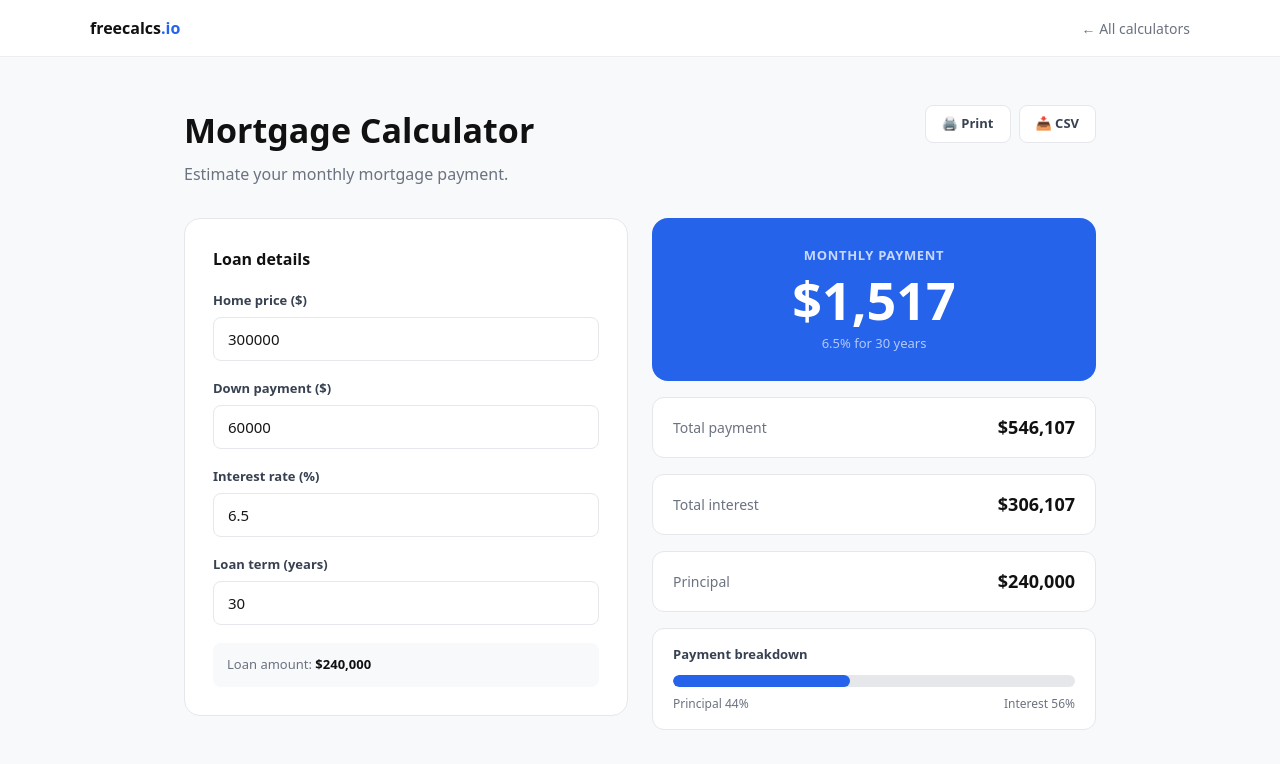
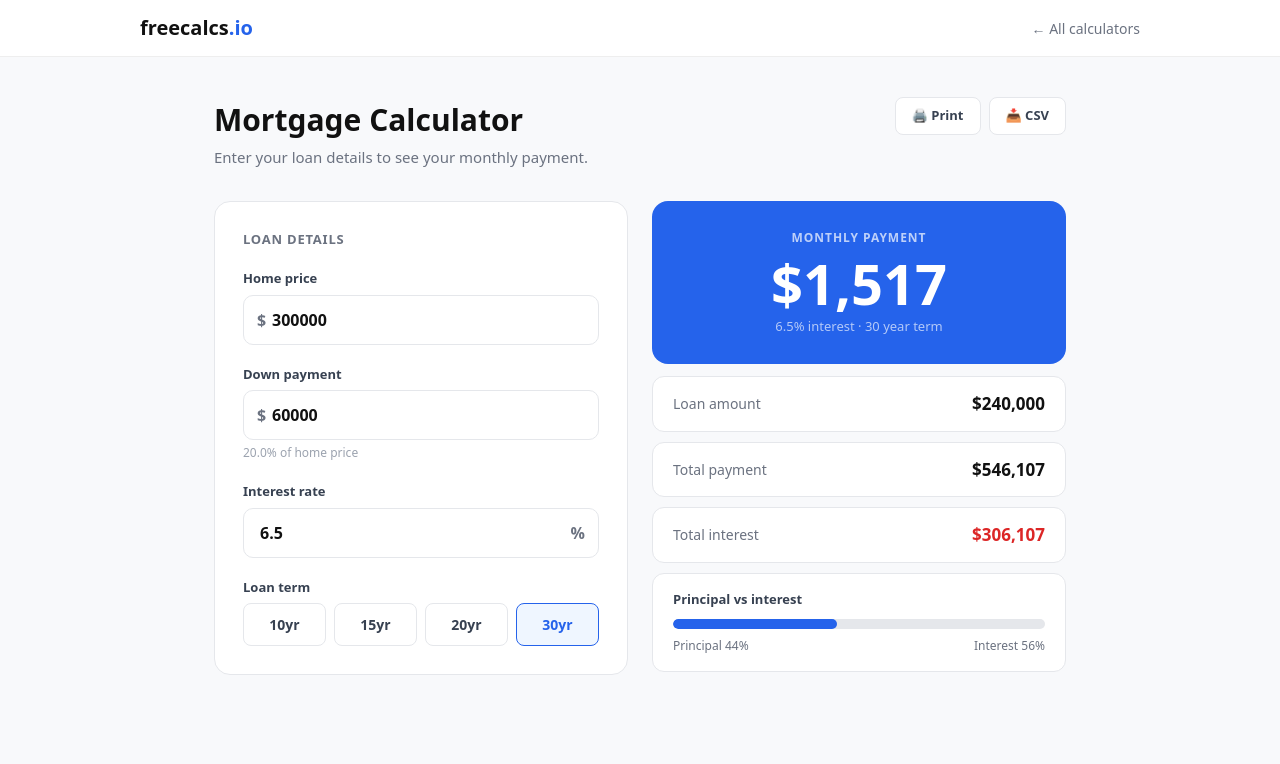
Before and after one commit to Tunjilor/freecalcs, a Next.js app: page /mortgage in a window 1280 px wide. Shown: the top 764 px of the page. Built offline with nearby package versions, Linux system fonts and the light colour scheme.

Commit message:
fix mortgage inputs with visible values

```diff
--- a/src/app/mortgage/page.tsx
+++ b/src/app/mortgage/page.tsx
@@ -3,93 +3,182 @@ import { useState } from "react";
 import Link from "next/link";
 
 export default function MortgageCalculator() {
-  const [home, setHome] = useState("300000");
-  const [down, setDown] = useState("60000");
-  const [rate, setRate] = useState("6.5");
-  const [years, setYears] = useState("30");
+  const [home, setHome] = useState(300000);
+  const [down, setDown] = useState(60000);
+  const [rate, setRate] = useState(6.5);
+  const [years, setYears] = useState(30);
 
-  const h = parseFloat(home)||0;
-  const d = parseFloat(down)||0;
-  const r = parseFloat(rate)||0;
-  const y = parseFloat(years)||0;
-  const principal = h - d;
-  const mr = r/100/12;
-  const n = y*12;
-  const payment = mr > 0 ? principal*(mr*Math.pow(1+mr,n))/(Math.pow(1+mr,n)-1) : principal/n;
-  const total = payment*n;
-  const interest = total-principal;
-  const fmt = (v:number) => isNaN(v)||!isFinite(v) ? "$0" : v.toLocaleString("en-US",{style:"currency",currency:"USD",maximumFractionDigits:0});
+  const principal = home - down;
+  const mr = rate / 100 / 12;
+  const n = years * 12;
+  const payment = mr > 0 ? principal * (mr * Math.pow(1 + mr, n)) / (Math.pow(1 + mr, n) - 1) : principal / n;
+  const total = payment * n;
+  const interest = total - principal;
+  const fmt = (v: number) => v.toLocaleString("en-US", { style: "currency", currency: "USD", maximumFractionDigits: 0 });
 
   const handlePrint = () => window.print();
   const handleCSV = () => {
-    const csv = `Field,Value\nHome Price,$${h}\nDown Payment,$${d}\nLoan Amount,$${principal}\nInterest Rate,${r}%\nLoan Term,${y} years\nMonthly Payment,${fmt(payment)}\nTotal Payment,${fmt(total)}\nTotal Interest,${fmt(interest)}`;
-    const blob = new Blob([csv],{type:"text/csv"});
-    const url = URL.createObjectURL(blob);
-    const a = document.createElement("a"); a.href=url; a.download="mortgage.csv"; a.click();
+    const csv = `Field,Value\nHome Price,$${home}\nDown Payment,$${down}\nLoan Amount,$${principal}\nInterest Rate,${rate}%\nLoan Term,${years} years\nMonthly Payment,${fmt(payment)}\nTotal Payment,${fmt(total)}\nTotal Interest,${fmt(interest)}`;
+    const blob = new Blob([csv], { type: "text/csv" });
+    const a = document.createElement("a");
+    a.href = URL.createObjectURL(blob);
+    a.download = "mortgage.csv";
+    a.click();
   };
 
   return (
-    <main style={{minHeight:"100vh",background:"#f8f9fb",fontFamily:"system-ui,sans-serif"}}>
-      <style>{`@media print{nav,#actions{display:none}}`}</style>
-      <nav style={{background:"#fff",borderBottom:"1px solid #eee",padding:"0 24px"}}>
-        <div style={{maxWidth:1100,margin:"0 auto",height:56,display:"flex",alignItems:"center",justifyContent:"space-between"}}>
-          <Link href="/" style={{textDecoration:"none"}}><b style={{color:"#111"}}>freecalcs</b><b style={{color:"#2563eb"}}>.io</b></Link>
-          <Link href="/" style={{color:"#6b7280",textDecoration:"none",fontSize:14}}>← All calculators</Link>
+    <main style={{ minHeight: "100vh", background: "#f8f9fb", fontFamily: "system-ui,sans-serif" }}>
+      <style>{`
+        * { box-sizing: border-box; }
+        .input-group { margin-bottom: 20px; }
+        .input-label { font-size: 13px; font-weight: 600; color: #374151; display: block; margin-bottom: 6px; }
+        .input-field {
+          width: 100%;
+          padding: 12px 16px;
+          border-radius: 10px;
+          border: 1.5px solid #e5e7eb;
+          font-size: 16px;
+          font-weight: 600;
+          color: #111;
+          background: #fff;
+          outline: none;
+          transition: border-color 0.15s;
+        }
+        .input-field:focus { border-color: #2563eb; }
+        .result-row {
+          display: flex;
+          justify-content: space-between;
+          align-items: center;
+          padding: 14px 20px;
+          background: #fff;
+          border: 1px solid #e5e7eb;
+          border-radius: 12px;
+          margin-bottom: 10px;
+        }
+        .action-btn {
+          padding: 8px 16px;
+          border-radius: 8px;
+          border: 1.5px solid #e5e7eb;
+          background: #fff;
+          font-size: 13px;
+          font-weight: 600;
+          color: #374151;
+          cursor: pointer;
+          transition: all 0.15s;
+        }
+        .action-btn:hover { border-color: #2563eb; color: #2563eb; }
+        .two-col {
+          display: grid;
+          grid-template-columns: 1fr 1fr;
+          gap: 24px;
+          align-items: start;
+        }
+        @media (max-width: 700px) {
+          .two-col { grid-template-columns: 1fr; }
+          .results-panel { order: -1; }
+        }
+        @media print { nav, .action-btns { display: none; } }
+      `}</style>
+
+      <nav style={{ background: "#fff", borderBottom: "1px solid #eee", padding: "0 24px" }}>
+        <div style={{ maxWidth: 1000, margin: "0 auto", height: 56, display: "flex", alignItems: "center", justifyContent: "space-between" }}>
+          <Link href="/" style={{ textDecoration: "none" }}>
+            <b style={{ color: "#111", fontSize: 20 }}>freecalcs</b>
+            <b style={{ color: "#2563eb", fontSize: 20 }}>.io</b>
+          </Link>
+          <Link href="/" style={{ color: "#6b7280", textDecoration: "none", fontSize: 14 }}>← All calculators</Link>
         </div>
       </nav>
-      <section style={{maxWidth:960,margin:"0 auto",padding:"48px 24px 80px"}}>
-        <div style={{display:"flex",justifyContent:"space-between",alignItems:"flex-start",flexWrap:"wrap",gap:12,marginBottom:32}}>
+
+      <section style={{ maxWidth: 900, margin: "0 auto", padding: "40px 24px 80px" }}>
+        <div style={{ display: "flex", justifyContent: "space-between", alignItems: "flex-start", flexWrap: "wrap", gap: 12, marginBottom: 32 }}>
           <div>
-            <h1 style={{fontSize:34,fontWeight:800,color:"#111",marginBottom:6}}>Mortgage Calculator</h1>
-            <p style={{color:"#6b7280",fontSize:16}}>Estimate your monthly mortgage payment.</p>
+            <h1 style={{ fontSize: 30, fontWeight: 800, color: "#111", marginBottom: 4 }}>Mortgage Calculator</h1>
+            <p style={{ color: "#6b7280", fontSize: 15 }}>Enter your loan details to see your monthly payment.</p>
           </div>
-          <div id="actions" style={{display:"flex",gap:8}}>
-            <button onClick={handlePrint} style={{padding:"8px 16px",borderRadius:8,border:"1px solid #e5e7eb",background:"#fff",fontSize:13,fontWeight:600,color:"#374151",cursor:"pointer"}}>🖨️ Print</button>
-            <button onClick={handleCSV} style={{padding:"8px 16px",borderRadius:8,border:"1px solid #e5e7eb",background:"#fff",fontSize:13,fontWeight:600,color:"#374151",cursor:"pointer"}}>📥 CSV</button>
+          <div className="action-btns" style={{ display: "flex", gap: 8 }}>
+            <button className="action-btn" onClick={handlePrint}>🖨️ Print</button>
+            <button className="action-btn" onClick={handleCSV}>📥 CSV</button>
           </div>
         </div>
 
-        <div style={{display:"grid",gridTemplateColumns:"1fr 1fr",gap:24,alignItems:"start"}}>
-          <div style={{background:"#fff",borderRadius:16,border:"1px solid #e5e7eb",padding:28}}>
-            <h2 style={{fontSize:16,fontWeight:700,color:"#111",marginBottom:20}}>Loan details</h2>
-            {[
-              {label:"Home price ($)",val:home,set:setHome,hint:"e.g. 300000"},
-              {label:"Down payment ($)",val:down,set:setDown,hint:"e.g. 60000"},
-              {label:"Interest rate (%)",val:rate,set:setRate,hint:"e.g. 6.5"},
-              {label:"Loan term (years)",val:years,set:setYears,hint:"e.g. 30"},
-            ].map((f)=>(
-              <div key={f.label} style={{marginBottom:18}}>
-                <label style={{fontSize:13,fontWeight:600,color:"#374151",display:"block",marginBottom:6}}>{f.label}</label>
-                <input type="number" value={f.val} placeholder={f.hint}
-                  onChange={e=>f.set(e.target.value)}
-                  style={{width:"100%",padding:"10px 14px",borderRadius:8,border:"1px solid #e5e7eb",fontSize:15,outline:"none",boxSizing:"border-box"}}/>
+        <div className="two-col">
+          {/* Left — inputs */}
+          <div style={{ background: "#fff", borderRadius: 16, border: "1px solid #e5e7eb", padding: 28 }}>
+            <p style={{ fontSize: 13, fontWeight: 700, color: "#6b7280", textTransform: "uppercase", letterSpacing: "0.06em", marginBottom: 20 }}>Loan details</p>
+
+            <div className="input-group">
+              <label className="input-label">Home price</label>
+              <div style={{ position: "relative" }}>
+                <span style={{ position: "absolute", left: 14, top: "50%", transform: "translateY(-50%)", color: "#6b7280", fontWeight: 600, fontSize: 16 }}>$</span>
+                <input className="input-field" style={{ paddingLeft: 28 }} type="number" value={home}
+                  onChange={e => setHome(Number(e.target.value))} />
               </div>
-            ))}
-            <div style={{background:"#f8f9fb",borderRadius:8,padding:"12px 14px",fontSize:13,color:"#6b7280",marginTop:8}}>
-              Loan amount: <b style={{color:"#111"}}>{fmt(principal)}</b>
+            </div>
+
+            <div className="input-group">
+              <label className="input-label">Down payment</label>
+              <div style={{ position: "relative" }}>
+                <span style={{ position: "absolute", left: 14, top: "50%", transform: "translateY(-50%)", color: "#6b7280", fontWeight: 600, fontSize: 16 }}>$</span>
+                <input className="input-field" style={{ paddingLeft: 28 }} type="number" value={down}
+                  onChange={e => setDown(Number(e.target.value))} />
+              </div>
+              <p style={{ fontSize: 12, color: "#9ca3af", marginTop: 4 }}>
+                {home > 0 ? `${((down / home) * 100).toFixed(1)}% of home price` : ""}
+              </p>
+            </div>
+
+            <div className="input-group">
+              <label className="input-label">Interest rate</label>
+              <div style={{ position: "relative" }}>
+                <input className="input-field" style={{ paddingRight: 32 }} type="number" step={0.1} value={rate}
+                  onChange={e => setRate(Number(e.target.value))} />
+                <span style={{ position: "absolute", right: 14, top: "50%", transform: "translateY(-50%)", color: "#6b7280", fontWeight: 600, fontSize: 16 }}>%</span>
+              </div>
+            </div>
+
+            <div className="input-group" style={{ marginBottom: 0 }}>
+              <label className="input-label">Loan term</label>
+              <div style={{ display: "flex", gap: 8 }}>
+                {[10, 15, 20, 30].map(y => (
+                  <button key={y} onClick={() => setYears(y)}
+                    style={{ flex: 1, padding: "10px 0", borderRadius: 8, border: `1.5px solid ${years === y ? "#2563eb" : "#e5e7eb"}`, background: years === y ? "#eff6ff" : "#fff", color: years === y ? "#2563eb" : "#374151", fontWeight: 700, fontSize: 14, cursor: "pointer" }}>
+                    {y}yr
+                  </button>
+                ))}
+              </div>
             </div>
           </div>
 
-          <div style={{display:"flex",flexDirection:"column",gap:16}}>
-            <div style={{background:"#2563eb",borderRadius:16,padding:28,textAlign:"center"}}>
-              <div style={{fontSize:13,color:"rgba(255,255,255,0.75)",marginBottom:8,fontWeight:600,textTransform:"uppercase",letterSpacing:"0.05em"}}>Monthly payment</div>
-              <div style={{fontSize:52,fontWeight:800,color:"#fff",lineHeight:1}}>{fmt(payment)}</div>
-              <div style={{fontSize:13,color:"rgba(255,255,255,0.65)",marginTop:8}}>{rate}% for {years} years</div>
+          {/* Right — results */}
+          <div className="results-panel">
+            <div style={{ background: "#2563eb", borderRadius: 16, padding: "28px 24px", textAlign: "center", marginBottom: 12 }}>
+              <p style={{ fontSize: 12, color: "rgba(255,255,255,0.7)", fontWeight: 700, textTransform: "uppercase", letterSpacing: "0.08em", marginBottom: 8 }}>Monthly payment</p>
+              <p style={{ fontSize: 56, fontWeight: 800, color: "#fff", lineHeight: 1, marginBottom: 6 }}>{fmt(payment)}</p>
+              <p style={{ fontSize: 13, color: "rgba(255,255,255,0.65)" }}>{rate}% interest · {years} year term</p>
             </div>
-            {[["Total payment",fmt(total)],["Total interest",fmt(interest)],["Principal",fmt(principal)]].map(([l,v])=>(
-              <div key={String(l)} style={{background:"#fff",border:"1px solid #e5e7eb",borderRadius:12,padding:"16px 20px",display:"flex",justifyContent:"space-between",alignItems:"center"}}>
-                <span style={{fontSize:14,color:"#6b7280"}}>{l}</span>
-                <span style={{fontSize:18,fontWeight:700,color:"#111"}}>{v}</span>
+
+            <div className="result-row">
+              <span style={{ fontSize: 14, color: "#6b7280" }}>Loan amount</span>
+              <span style={{ fontSize: 17, fontWeight: 700, color: "#111" }}>{fmt(principal)}</span>
+            </div>
+            <div className="result-row">
+              <span style={{ fontSize: 14, color: "#6b7280" }}>Total payment</span>
+              <span style={{ fontSize: 17, fontWeight: 700, color: "#111" }}>{fmt(total)}</span>
+            </div>
+            <div className="result-row">
+              <span style={{ fontSize: 14, color: "#6b7280" }}>Total interest</span>
+              <span style={{ fontSize: 17, fontWeight: 700, color: "#dc2626" }}>{fmt(interest)}</span>
+            </div>
+
+            <div style={{ background: "#fff", border: "1px solid #e5e7eb", borderRadius: 12, padding: "16px 20px", marginTop: 2 }}>
+              <p style={{ fontSize: 13, fontWeight: 600, color: "#374151", marginBottom: 10 }}>Principal vs interest</p>
+              <div style={{ height: 10, borderRadius: 6, background: "#e5e7eb", overflow: "hidden", marginBottom: 8 }}>
+                <div style={{ height: "100%", width: total > 0 ? `${(principal / total * 100).toFixed(0)}%` : "0%", background: "#2563eb", borderRadius: 6 }} />
               </div>
-            ))}
-            <div style={{background:"#fff",border:"1px solid #e5e7eb",borderRadius:12,padding:"16px 20px"}}>
-              <div style={{fontSize:13,fontWeight:600,color:"#374151",marginBottom:10}}>Payment breakdown</div>
-              <div style={{height:12,borderRadius:6,background:"#e5e7eb",overflow:"hidden"}}>
-                <div style={{height:"100%",width:total>0?`${(principal/total*100).toFixed(0)}%`:"0%",background:"#2563eb",borderRadius:6}}/>
-              </div>
-              <div style={{display:"flex",justifyContent:"space-between",marginTop:8,fontSize:12,color:"#6b7280"}}>
-                <span>Principal {total>0?`${(principal/total*100).toFixed(0)}%`:""}</span>
-                <span>Interest {total>0?`${(interest/total*100).toFixed(0)}%`:""}</span>
+              <div style={{ display: "flex", justifyContent: "space-between", fontSize: 12, color: "#6b7280" }}>
+                <span>Principal {total > 0 ? `${(principal / total * 100).toFixed(0)}%` : ""}</span>
+                <span>Interest {total > 0 ? `${(interest / total * 100).toFixed(0)}%` : ""}</span>
               </div>
             </div>
           </div>
```
